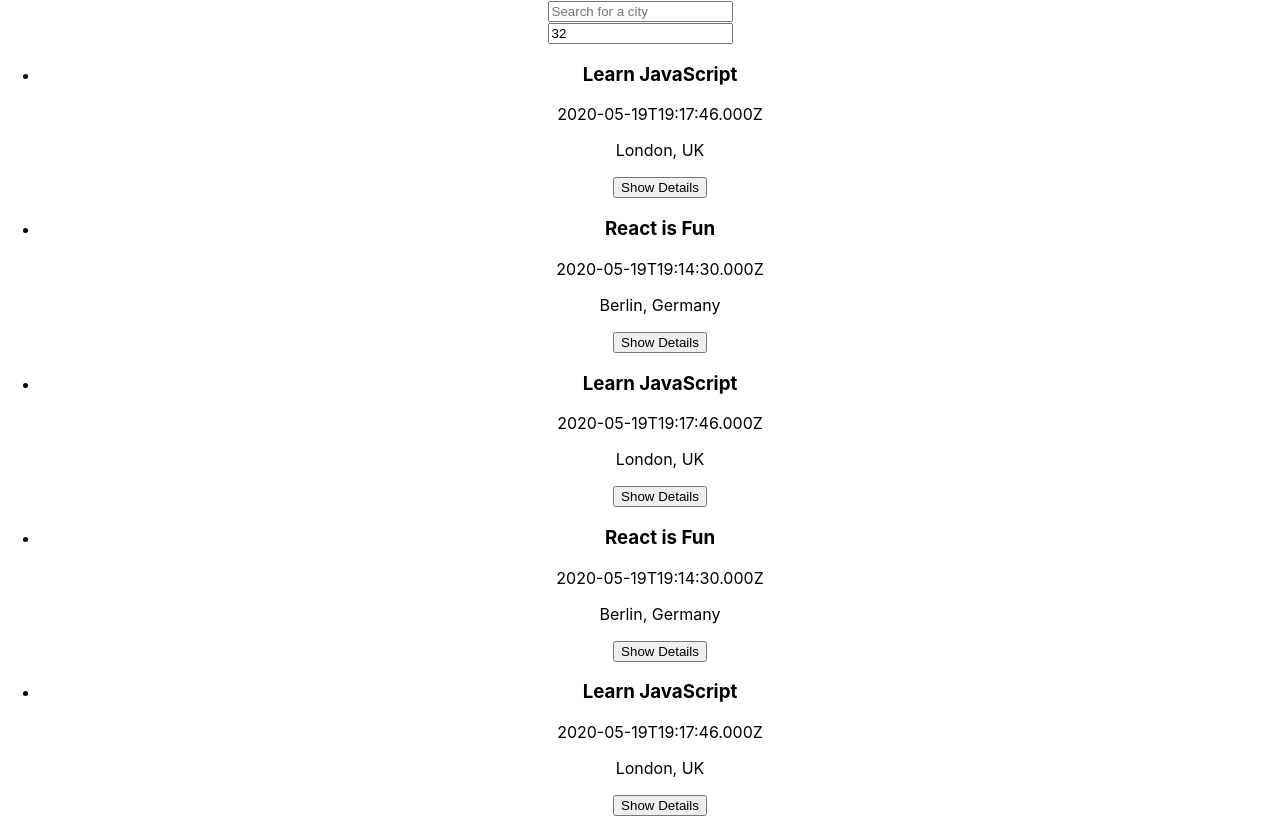
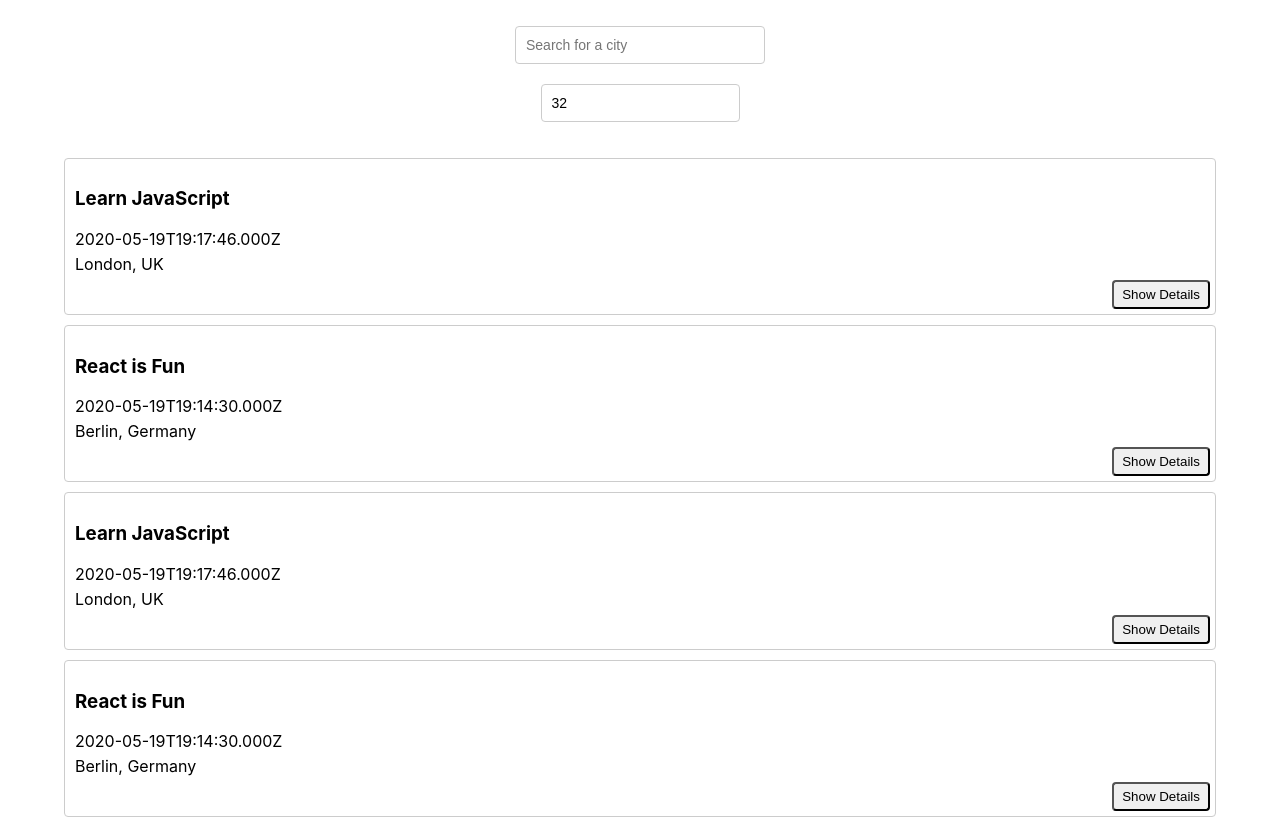
Before and after one commit to komalgs11/meet, a React (Create React App) app: page / in a window 1280 px wide. Shown: the top 819 px of the page. Built offline with nearby package versions, Linux system fonts and the light colour scheme.

Commit message:
added css

```diff
--- a/src/App.css
+++ b/src/App.css
@@ -1,38 +1,88 @@
+@import url(https://fonts.googleapis.com/css?family=Roboto:500);
 .App {
   text-align: center;
+  padding: 2% 5%;
 }
 
-.App-logo {
-  height: 40vmin;
-  pointer-events: none;
+.App * {
+  box-sizing: border-box;
 }
 
-@media (prefers-reduced-motion: no-preference) {
-  .App-logo {
-    animation: App-logo-spin infinite 20s linear;
-  }
+ul {
+  padding: 0;
+  list-style: none;
 }
 
-.App-header {
-  background-color: #282c34;
-  min-height: 100vh;
+p {
+  margin: 5px 0;
+}
+
+input[type="text"],
+input[type="number"] {
+  padding: 8px 6px 8px 10px;
+  border-radius: 4px;
+  outline: none;
+  border: 1px solid #ccc;
+  font-size: 14px;
+  line-height: 20px;
+  align-self: center;
+  height: 38px;
+  margin-bottom: 20px;
+}
+
+.city {
+  width: 250px;
+}
+
+#city-search {
   display: flex;
   flex-direction: column;
-  align-items: center;
-  justify-content: center;
-  font-size: calc(10px + 2vmin);
-  color: white;
+  margin: auto;
+  position: relative;
 }
 
-.App-link {
-  color: #61dafb;
+.suggestions {
+  width: 250px;
+  position: absolute;
+  top: 45px;
+  z-index: 2;
+  align-self: center;
+  margin: 0;
+  font-size: 14px;
+  box-shadow: 10px 10px 16px -12px rgba(0, 0, 0, 0.75);
 }
 
-@keyframes App-logo-spin {
-  from {
-    transform: rotate(0deg);
-  }
-  to {
-    transform: rotate(360deg);
-  }
+.suggestions > li {
+  text-align: left;
+  padding: 8px 6px 8px 10px;
+  background-color: #eee;
+  cursor: default;
 }
+
+.suggestions > li:last-child {
+  border-bottom-left-radius: 4px;
+  border-bottom-right-radius: 4px;
+}
+
+.suggestions > li:hover {
+  background-color: #bcdcdb;
+}
+
+.event {
+  padding: 10px 10px 35px;
+  margin-bottom: 10px;
+  text-align: left;
+  border: 1px solid #ccc;
+  border-radius: 4px;
+  position: relative;
+}
+
+.details-btn {
+  position: absolute;
+  right: 5px;
+  bottom: 5px;
+  padding: 5px 8px;
+  border-radius: 4px;
+  outline: none;
+  cursor: pointer;
+}
```
